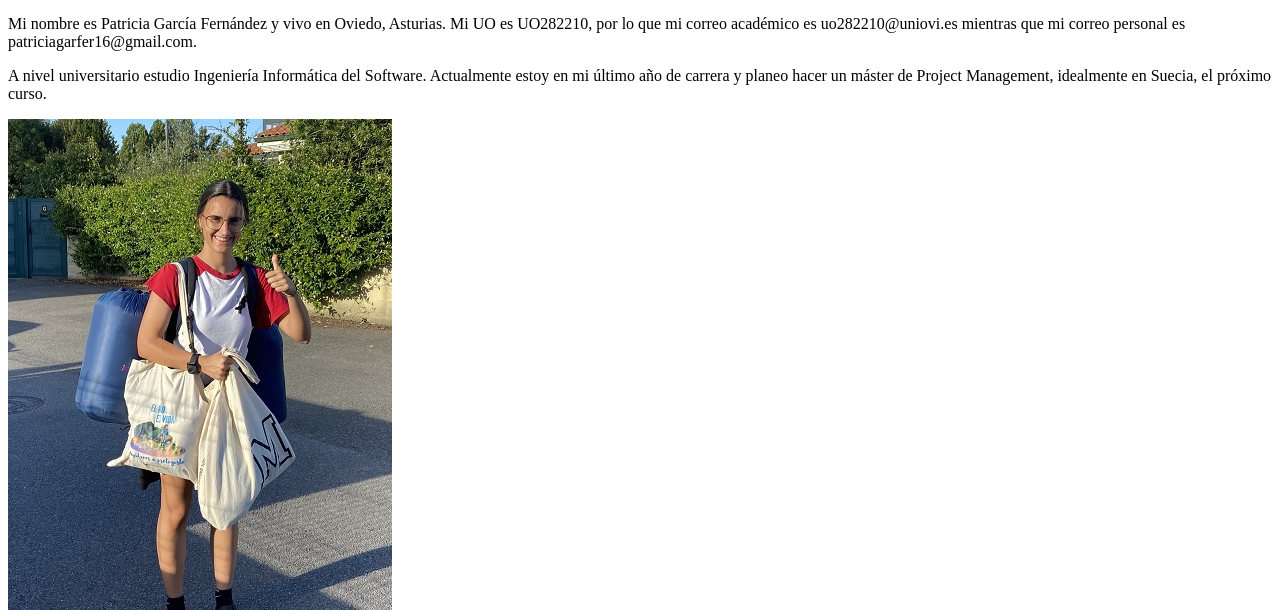
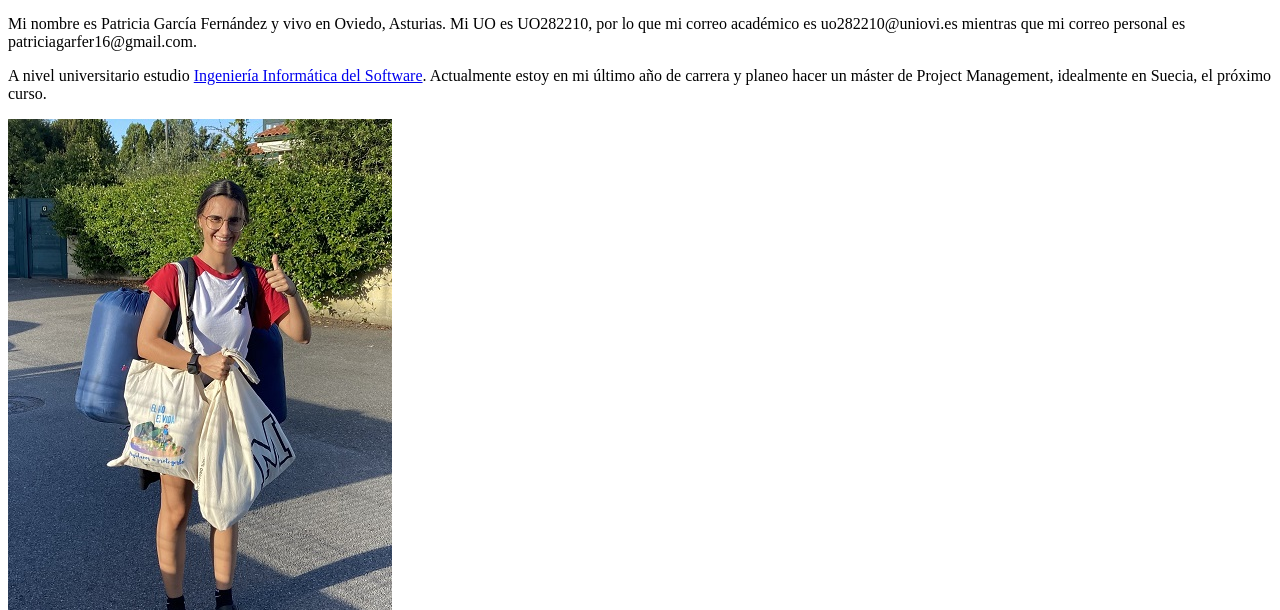
Before and after one commit to garciafdezpatricia/SEW_EV, a plain HTML site: page EscritorioVirtual/sobremi.html in a window 1280 px wide. Shown: the part 190-800 px from the top of the page. Drawn offline with Linux system fonts and the light colour scheme.

Commit message:
added another link

```diff
--- a/EscritorioVirtual/sobremi.html
+++ b/EscritorioVirtual/sobremi.html
@@ -29,7 +29,7 @@
     <section>
         <h3>Datos personales</h3>
         <p>Mi nombre es Patricia García Fernández y vivo en Oviedo, Asturias. Mi UO es UO282210, por lo que mi correo académico es uo282210@uniovi.es mientras que mi correo personal es patriciagarfer16@gmail.com.</p>
-        <p>A nivel universitario estudio Ingeniería Informática del Software. Actualmente estoy en mi último año de carrera y planeo hacer un máster de Project Management, idealmente en Suecia, el próximo curso.</p>
+        <p>A nivel universitario estudio <a href="https://ingenieriainformatica.uniovi.es/infoacademica/grado">Ingeniería Informática del Software</a>. Actualmente estoy en mi último año de carrera y planeo hacer un máster de Project Management, idealmente en Suecia, el próximo curso.</p>
         <picture>
             <source media="(min-width: 800px)"
             srcset="multimedia/imagenes/personal_big.jpg">
```
